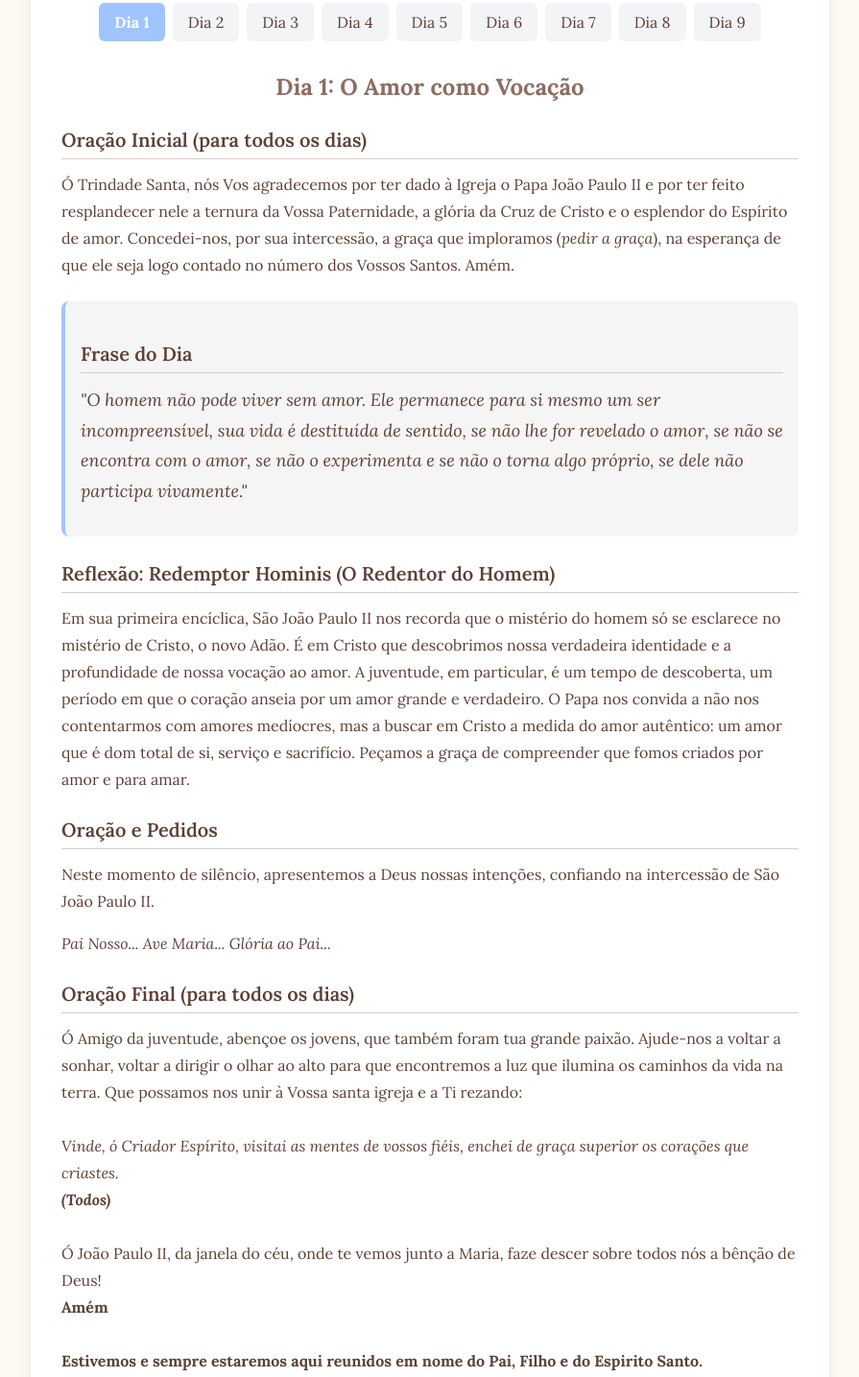
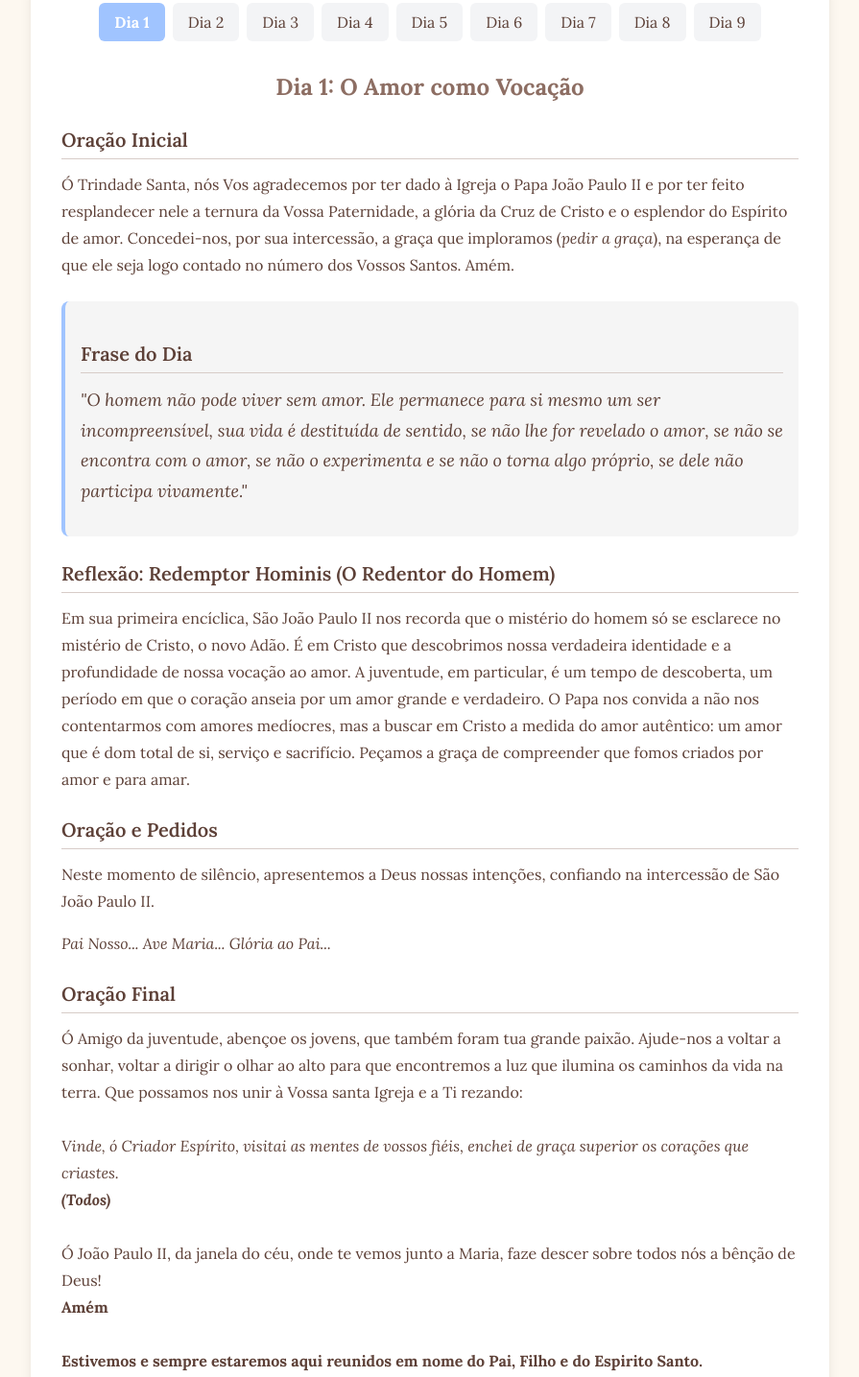
Before and after one commit to Geo0703/Novena-SJPII, a plain HTML site: page index.html in a window 1280 px wide. Shown: the part 177-1612 px from the top of the page at 96% size, without its empty margins (192-1087 px from the left). Drawn offline with nearby package versions, Linux system fonts and the light colour scheme.

Commit message:
Att o index

```diff
--- a/index.html
+++ b/index.html
@@ -161,7 +161,7 @@
                     <h2 class="text-2xl font-bold text-[#8D6E63]">Dia ${dayData.day}: ${dayData.title}</h2>
                 </div>
 
-                <h3>Oração Inicial (para todos os dias)</h3>
+                <h3>Oração Inicial</h3>
                 <p>Ó Trindade Santa, nós Vos agradecemos por ter dado à Igreja o Papa João Paulo II e por ter feito resplandecer nele a ternura da Vossa Paternidade, a glória da Cruz de Cristo e o esplendor do Espírito de amor. Concedei-nos, por sua intercessão, a graça que imploramos (<em>pedir a graça</em>), na esperança de que ele seja logo contado no número dos Vossos Santos. Amém.</p>
 
                 <div class="my-6 p-4 bg-[#F5F5F5] rounded-lg border-l-4 border-[#A0C4FF]">
@@ -175,12 +175,12 @@
                 <p>Neste momento de silêncio, apresentemos a Deus nossas intenções, confiando na intercessão de São João Paulo II.</p>
                 <p><em>Pai Nosso... Ave Maria... Glória ao Pai...</em></p>
 
-                <h3>Oração Final (para todos os dias)</h3>
+                <h3>Oração Final</h3>
                 <p>Ó Amigo da juventude, abençoe os jovens,
 que também foram tua grande paixão.
 Ajude-nos a voltar a sonhar,
 voltar a dirigir o olhar ao alto para que encontremos a luz que ilumina os caminhos da vida na terra.
-Que possamos nos unir à Vossa santa igreja e a Ti rezando:
+Que possamos nos unir à Vossa santa Igreja e a Ti rezando:
 <br>
 <br>
 <em>Vinde, ó Criador Espírito, visitai as mentes de vossos fiéis, enchei de graça superior os corações que criastes.
```
